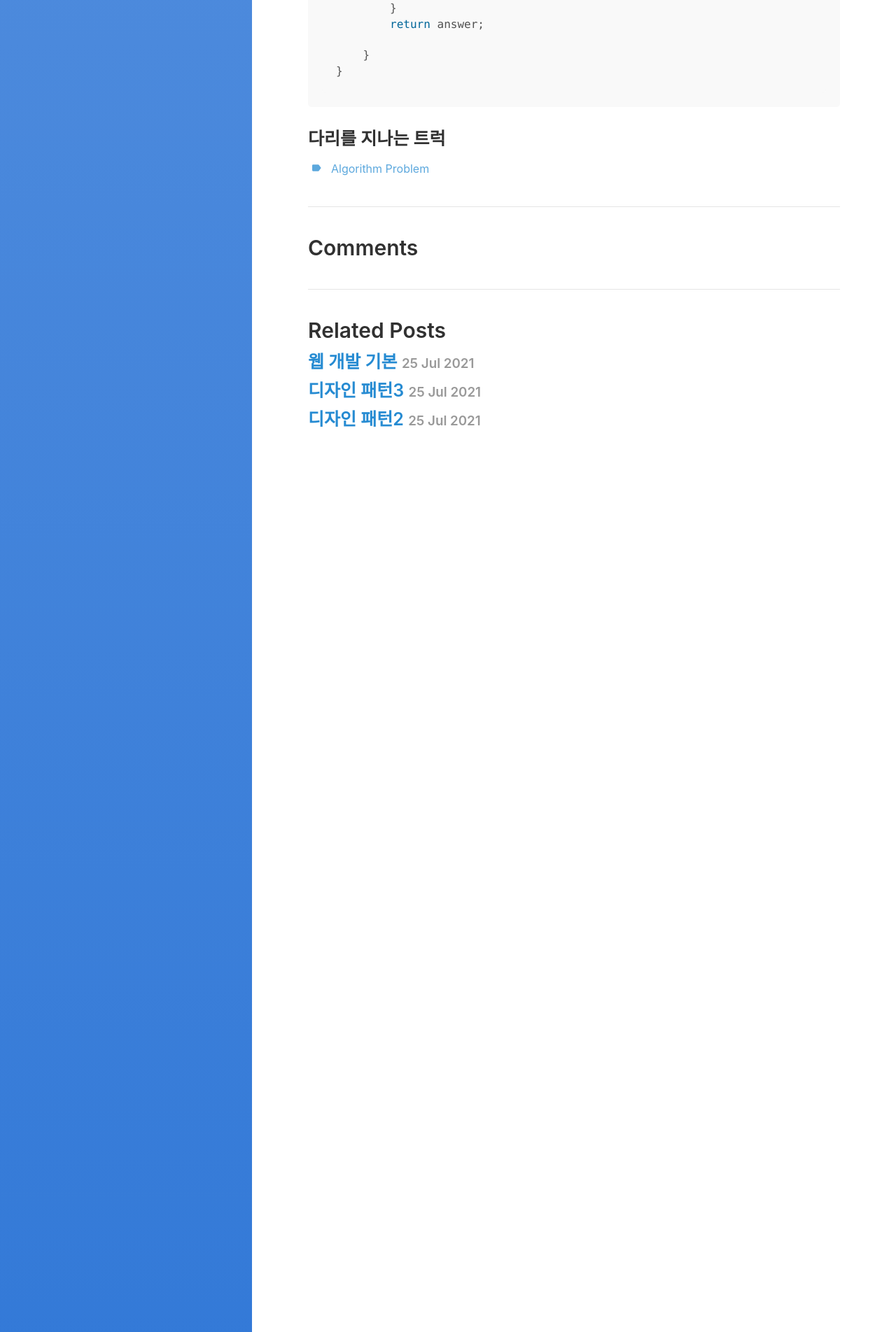
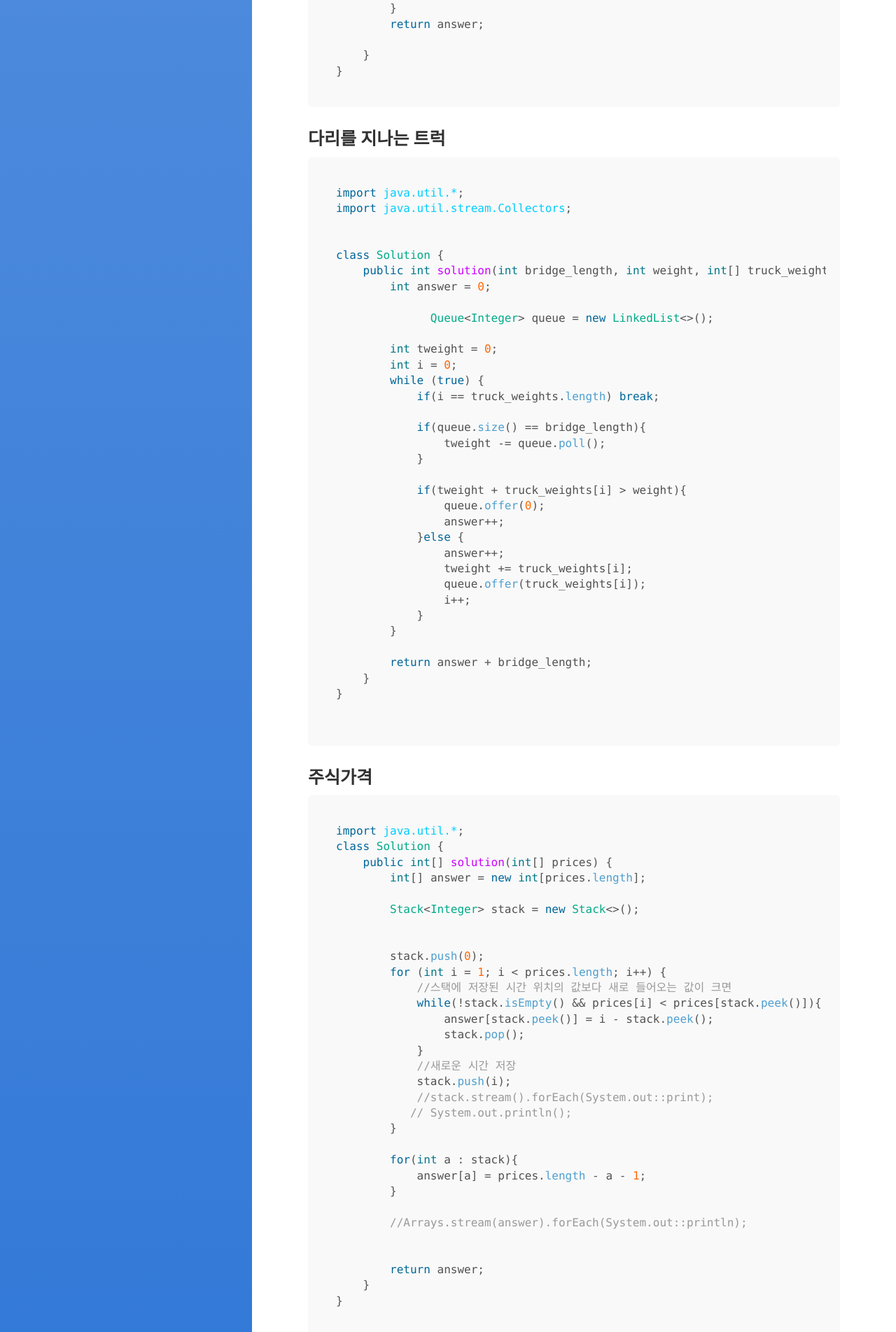
Before and after one commit to HEECHANG7832/HEECHANG7832.github.io, a Jekyll site: the page built from _posts/Algorithm Problem/2021-07-25-Algorithm Problem-스택 큐.md, in a window 1280 px wide. Shown: the part 2302-4206 px from the top of the page at 70% size. Built offline with Jekyll 4.4.1, drawn with Linux system fonts in a browser that asks for light colours.

````diff
--- a/_posts/Algorithm Problem/2021-07-25-Algorithm Problem-temp0.md
+++ b/_posts/Algorithm Problem/2021-07-25-Algorithm Problem-스택 큐.md
@@ -110,3 +110,78 @@
 ```
 
 ### 다리를 지나는 트럭
+
+
+
+```java
+import java.util.*;
+import java.util.stream.Collectors;
+
+
+class Solution {
+    public int solution(int bridge_length, int weight, int[] truck_weights) {
+        int answer = 0;
+
+              Queue<Integer> queue = new LinkedList<>();
+
+        int tweight = 0;
+        int i = 0;
+        while (true) {
+            if(i == truck_weights.length) break;
+
+            if(queue.size() == bridge_length){
+                tweight -= queue.poll();
+            }
+
+            if(tweight + truck_weights[i] > weight){
+                queue.offer(0);
+                answer++;
+            }else {
+                answer++;
+                tweight += truck_weights[i];
+                queue.offer(truck_weights[i]);
+                i++;
+            }
+        }
+
+        return answer + bridge_length;
+    }
+}
+
+```
+
+### 주식가격
+
+```java
+import java.util.*;
+class Solution {
+    public int[] solution(int[] prices) {
+        int[] answer = new int[prices.length];
+
+        Stack<Integer> stack = new Stack<>();
+
+
+        stack.push(0);
+        for (int i = 1; i < prices.length; i++) {
+            //스택에 저장된 시간 위치의 값보다 새로 들어오는 값이 크면
+            while(!stack.isEmpty() && prices[i] < prices[stack.peek()]){
+                answer[stack.peek()] = i - stack.peek();
+                stack.pop();
+            }
+            //새로운 시간 저장
+            stack.push(i);
+            //stack.stream().forEach(System.out::print);
+           // System.out.println();
+        }
+
+        for(int a : stack){
+            answer[a] = prices.length - a - 1;
+        }
+
+        //Arrays.stream(answer).forEach(System.out::println);
+
+
+        return answer;
+    }
+}
+```
````
Also changed, not shown: _posts/Algorithm Problem/2021-07-25-Algorithm Problem-요약.md (renamed from _posts/Algorithm Problem/2021-07-25-Algorithm Problem-temp00.md, +2 -4 lines), _posts/Algorithm Problem/2021-07-25-Algorithm Problem-정렬.md (added, +39 -0 lines), _posts/Algorithm Problem/2021-07-25-Algorithm Problem-힙.md (added, +41 -0 lines), _posts/Algorithm Problem/2021-07-25-Algorithm Problem-해쉬.md (renamed from _posts/Algorithm Problem/2021-07-25-Algorithm Problem-temp.md).
